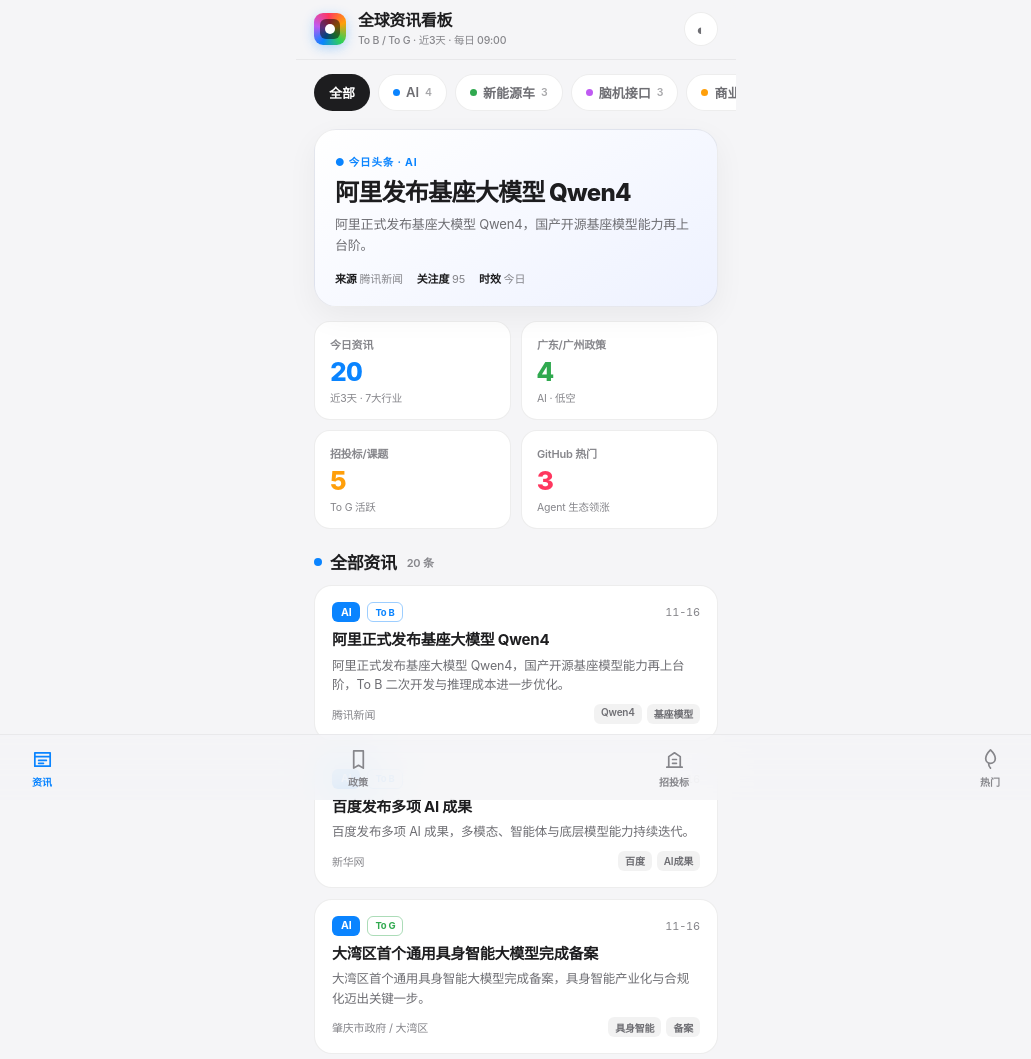
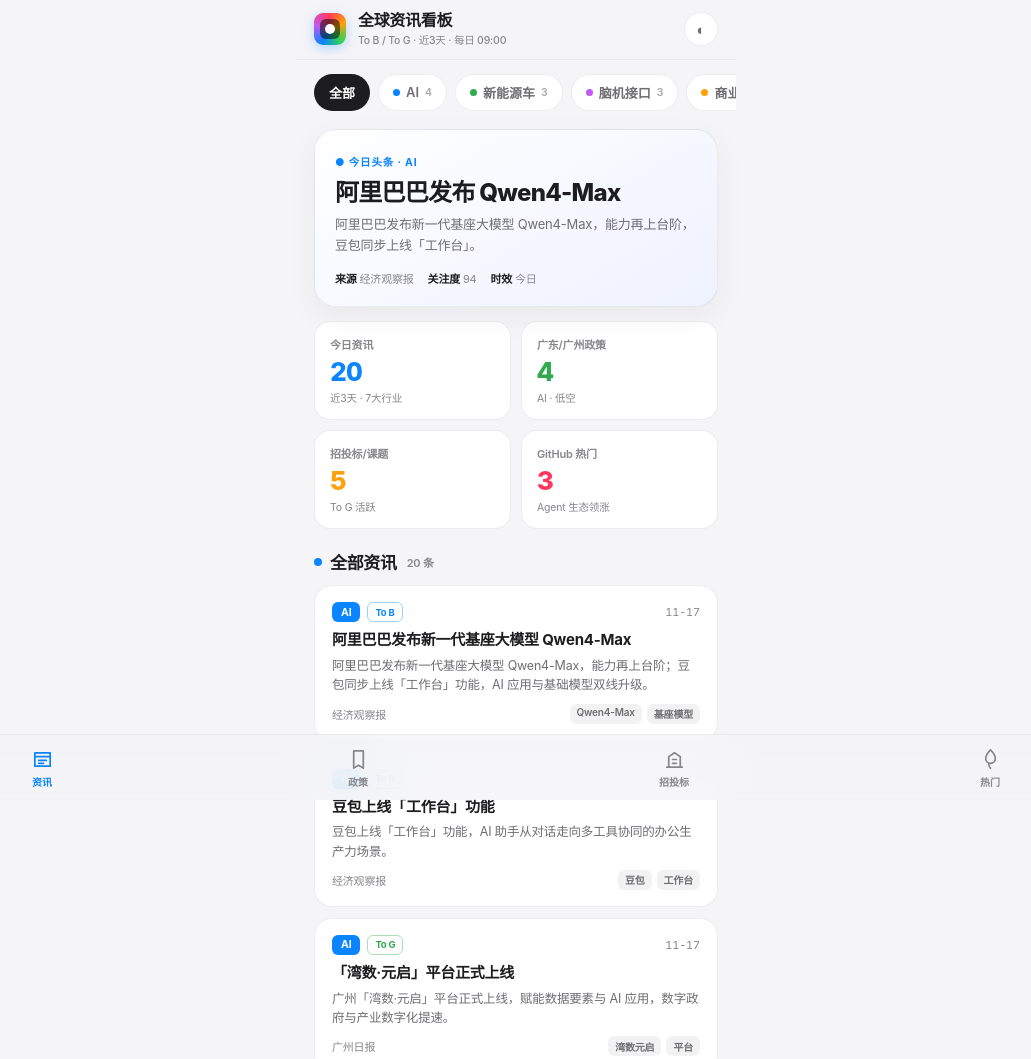
Before and after one commit to cynthia31415926-eng/global-intelligence, a plain HTML site: page m.html in a window 1280 px wide. Shown: the top 1059 px of the page, without its empty margins (124-1155 px from the left). Drawn offline with Linux system fonts and the light colour scheme.

Commit message:
update m.html

```diff
--- a/m.html
+++ b/m.html
@@ -225,85 +225,85 @@
 <script>
 const DATA = [
   // AI
-  {id:1,ind:"ai",type:"product",aud:"toB",title:"阿里正式发布基座大模型 Qwen4",src:"腾讯新闻",time:"11-16",hot:95,
-    desc:"阿里正式发布基座大模型 Qwen4，国产开源基座模型能力再上台阶，To B 二次开发与推理成本进一步优化。",
-    tags:["Qwen4","基座模型","阿里"],url:"https://news.qq.com/rain/a/20261116A06KWF00"},
-  {id:2,ind:"ai",type:"product",aud:"toB",title:"百度发布多项 AI 成果",src:"新华网",time:"11-16",hot:82,
-    desc:"百度发布多项 AI 成果，多模态、智能体与底层模型能力持续迭代。",
-    tags:["百度","AI成果","多模态"],url:"http://lw.news.cn/20261116/610704c1dca84af29a7129d10ea01aaf/c.html"},
-  {id:3,ind:"ai",type:"policy",aud:"toG",title:"大湾区首个通用具身智能大模型完成备案",src:"肇庆市政府 / 大湾区",time:"11-16",hot:86,
+  {id:1,ind:"ai",type:"product",aud:"toB",title:"阿里巴巴发布新一代基座大模型 Qwen4-Max",src:"经济观察报",time:"11-17",hot:94,
+    desc:"阿里巴巴发布新一代基座大模型 Qwen4-Max，能力再上台阶；豆包同步上线「工作台」功能，AI 应用与基础模型双线升级。",
+    tags:["Qwen4-Max","基座模型","阿里"],url:"http://www.eeo.com.cn/2026/1117/1094538.shtml"},
+  {id:2,ind:"ai",type:"product",aud:"toB",title:"豆包上线「工作台」功能",src:"经济观察报",time:"11-17",hot:82,
+    desc:"豆包上线「工作台」功能，AI 助手从对话走向多工具协同的办公生产力场景。",
+    tags:["豆包","工作台","办公"],url:"http://www.eeo.com.cn/2026/1117/1094538.shtml"},
+  {id:3,ind:"ai",type:"product",aud:"toG",title:"「湾数·元启」平台正式上线",src:"广州日报",time:"11-17",hot:84,
+    desc:"广州「湾数·元启」平台正式上线，赋能数据要素与 AI 应用，数字政府与产业数字化提速。",
+    tags:["湾数元启","平台","广州"],url:"https://zfsg.gd.gov.cn/xxfb/mtbd/content/post_4980901.html"},
+  {id:4,ind:"ai",type:"policy",aud:"toG",title:"大湾区首个通用具身智能大模型完成备案",src:"肇庆市政府 / 大湾区",time:"11-16",hot:86,
     desc:"大湾区首个通用具身智能大模型完成备案，具身智能产业化与合规化迈出关键一步。",
     tags:["具身智能","备案","大湾区"],url:"https://www.zhaoqing.gov.cn/zqkjj/gkmlpt/content/3/3300/post_3300343.html"},
-  {id:4,ind:"ai",type:"product",aud:"toB",title:"AI 周观察：谷歌与 Anthropic 更新旗舰模型",src:"新浪财经",time:"11-16",hot:76,
-    desc:"谷歌与 Anthropic 本周更新旗舰模型，Coreweave 财报表现良好，AI 算力与应用双线升温。",
-    tags:["旗舰模型","谷歌","Anthropic"],url:"http://stock.finance.sina.com.cn/stock/go.php/vReport_Show/kind/strategy/rptid/848085438342/index.phtml"},
   // 新能源车
-  {id:5,ind:"nev",type:"market",aud:"toB",title:"前 10 月新能源车销量占比 54.8%",src:"北京日报",time:"11-16",hot:80,
+  {id:5,ind:"nev",type:"market",aud:"toB",title:"前 10 月新能源车销量占比 54.8%",src:"北京日报",time:"11-16",hot:78,
     desc:"前 10 月新能源车销量占比达 54.8%，渗透率持续走高，行业景气度与分化并存。",
-    tags:["销量占比","54.8%","渗透率"],url:"http://rss2.bjd.com.cn/content/s6af79ebae4b039a8e2f39674.html"},
-  {id:6,ind:"nev",type:"market",aud:"toB",title:"乘联分会：10 月新能源批发预估 180 万辆，同比 +12%",src:"智通财经",time:"11-10",hot:74,
+    tags:["销量占比","54.8%"],url:"http://rss2.bjd.com.cn/content/s6af79ebae4b039a8e2f39674.html"},
+  {id:6,ind:"nev",type:"market",aud:"toB",title:"乘联分会：10 月新能源批发预估 180 万辆，同比 +12%",src:"智通财经",time:"11-10",hot:72,
     desc:"乘联分会预估 10 月全国乘用车厂商新能源批发 180 万辆，同比增长 12%、环比增长 8%。",
     tags:["批发","180万辆"],url:"https://hk.investing.com/news/stock-market-news/article-1735330"},
-  {id:7,ind:"nev",type:"market",aud:"toB",title:"花旗：中国车企 11 月首周电动车订单环比升 4%",src:"证券之星",time:"11-10",hot:68,
+  {id:7,ind:"nev",type:"market",aud:"toB",title:"花旗：中国车企 11 月首周电动车订单环比升 4%",src:"证券之星",time:"11-10",hot:66,
     desc:"花旗报告显示中国车企 11 月首周电动车订单环比升 4%，但预计 11 月零售同比跌 5.9%。",
     tags:["订单","环比+4%"],url:"https://4g.stockstar.com/detail/IG2026111000033156"},
   // 脑机接口
-  {id:8,ind:"bci",type:"product",aud:"toB",title:"脑虎披露「三全」脑机接口进展，AI 协同完成率 84%",src:"网易 / 腾讯",time:"11-16",hot:84,
+  {id:8,ind:"bci",type:"market",aud:"toB",title:"脑机接口公司进入「物理世界模型」落地期",src:"中国证券报",time:"11-17",hot:84,
+    desc:"脑机接口公司进入「物理世界模型」落地期，从信号解码走向对物理世界的理解与操控。",
+    tags:["物理世界模型","落地"],url:"https://www.cnstock.com/commonDetail/828944"},
+  {id:9,ind:"bci",type:"product",aud:"toB",title:"脑虎披露「三全」脑机接口进展，AI 协同完成率 84%",src:"网易 / 腾讯",time:"11-16",hot:82,
     desc:"脑虎披露「三全」脑机接口最新进展，AI 协同下连续出行任务一次性完成率达 84%。",
     tags:["三全","AI协同","84%"],url:"https://www.163.com/dy/article/LBRN57LE0534A4SC.html"},
-  {id:9,ind:"bci",type:"research",aud:"toG",title:"我科研团队打造「模拟人生」脑机未来试验场",src:"科技日报",time:"11-16",hot:74,
+  {id:10,ind:"bci",type:"research",aud:"toG",title:"我科研团队打造「模拟人生」脑机未来试验场",src:"科技日报",time:"11-16",hot:72,
     desc:"我国科研团队打造脑机接口「模拟人生」未来试验场，加速脑机交互场景验证。",
-    tags:["模拟人生","试验场","场景"],url:"https://www.stdaily.com/web/gdxw/2026-11/16/content_613749.html"},
-  {id:10,ind:"bci",type:"product",aud:"toG",title:"脑机接口让 52 岁瘫痪阿姨重新「掌控」手机",src:"杭州网",time:"11-13",hot:78,
-    desc:"脑机接口帮助 52 岁瘫痪患者重新操控手机，侵入式脑机接口在康复场景再获实证。",
-    tags:["康复","实证","侵入式"],url:"https://hznews.hangzhou.com.cn/kejiao/content/2026-11/13/content_9370984.htm"},
+    tags:["模拟人生","试验场"],url:"https://www.stdaily.com/web/gdxw/2026-11/16/content_613749.html"},
   // 商业航天
-  {id:11,ind:"aero",type:"product",aud:"toG",title:"长征十二号成功发射卫星互联网低轨 29 组卫星",src:"北京市科委",time:"11-16",hot:90,
+  {id:11,ind:"aero",type:"market",aud:"toB",title:"美「火神」火箭发射失败，亚马逊 40 卫星未能进轨道",src:"香港文汇报",time:"11-17",hot:78,
+    desc:"美国「火神」火箭发射失败，亚马逊 40 颗卫星未能进入预定轨道，商业发射可靠性受关注。",
+    tags:["火神","发射失败","亚马逊"],url:"https://www.wenweipo.com/a/202611/17/AP6afb65b4e4b028ec019436e1.html"},
+  {id:12,ind:"aero",type:"product",aud:"toG",title:"长征十二号成功发射卫星互联网低轨 29 组卫星",src:"北京市科委",time:"11-16",hot:88,
     desc:"长征十二号运载火箭成功发射卫星互联网低轨 29 组卫星，卫星互联网组网节奏持续加快。",
-    tags:["长征十二号","卫星互联网","低轨"],url:"https://kw.beijing.gov.cn/xwdt/kcyx/xwdtyqqy/202611/t20261116_4947288.html"},
-  {id:12,ind:"aero",type:"product",aud:"toG",title:"星河动力谷神星二号飞行试验成功",src:"科普中国",time:"11-16",hot:78,
+    tags:["长征十二号","卫星互联网"],url:"https://kw.beijing.gov.cn/xwdt/kcyx/xwdtyqqy/202611/t20261116_4947288.html"},
+  {id:13,ind:"aero",type:"product",aud:"toG",title:"星河动力谷神星二号飞行试验成功",src:"科普中国",time:"11-16",hot:76,
     desc:"星河动力谷神星二号飞行试验成功，商业固体火箭常态化入轨能力持续验证。",
     tags:["谷神星二号","飞行试验"],url:"https://cloud.kepuchina.cn/h5/detail?id=7518743355765465088"},
-  {id:13,ind:"aero",type:"market",aud:"toB",title:"美「火神」火箭异常，40 颗宽带卫星未能入轨",src:"新浪财经",time:"11-16",hot:74,
-    desc:"美国「火神」火箭升空约 10 分钟后异常，未能将 40 颗宽带通信卫星送入预定轨道。",
-    tags:["火神火箭","异常","入轨失败"],url:"https://finance.sina.com.cn/roll/2026-11-16/doc-iniywnmm1396619.shtml"},
   // 智能船舶
-  {id:14,ind:"ship",type:"product",aud:"toB",title:"全国首艘纯电动智能集装箱船「图灵」号交付青岛港",src:"山东新闻网",time:"11-16",hot:80,
+  {id:14,ind:"ship",type:"product",aud:"toB",title:"全国首艘纯电动智能集装箱船「图灵」号交付青岛港",src:"山东新闻网",time:"11-16",hot:78,
     desc:"全国首艘纯电动智能集装箱船「图灵」号交付并落地青岛港，绿色智能航运迈出标志性一步。",
     tags:["图灵号","纯电动","首艘"],url:"https://sdxxcn.com/4/2/2262920"},
-  {id:15,ind:"ship",type:"product",aud:"toB",title:"连企重新定义船舶智驾，让「中国造」装上「中国大脑」",src:"大连日报",time:"11-16",hot:68,
+  {id:15,ind:"ship",type:"product",aud:"toB",title:"连企重新定义船舶智驾，让「中国造」装上「中国大脑」",src:"大连日报",time:"11-16",hot:66,
     desc:"大连企业推进船舶智能驾驶国产化，让「中国造」船舶装上「中国大脑」，自主可控提速。",
-    tags:["船舶智驾","国产化","中国大脑"],url:"https://temp.dlyj.dl.gov.cn/art/2026/11/16/art_1185_2543795.html"},
+    tags:["船舶智驾","国产化"],url:"https://temp.dlyj.dl.gov.cn/art/2026/11/16/art_1185_2543795.html"},
   // 低空经济
-  {id:16,ind:"low",type:"market",aud:"toG",title:"广州的天空，正在被重新定义",src:"广州日报 / 广州热力值",time:"11-16",hot:80,
+  {id:16,ind:"low",type:"market",aud:"toG",title:"总投资 3.66 亿！花都低空临空产业再添硬核支撑",src:"广州市花都区政府",time:"11-17",hot:82,
+    desc:"广州花都低空临空产业项目总投资 3.66 亿元落地，低空基础设施与产业集聚再提速。",
+    tags:["花都","3.66亿","低空临空"],url:"https://www.huadu.gov.cn/yshj/hdzs/zsxx/content/post_11104272.html"},
+  {id:17,ind:"low",type:"market",aud:"toG",title:"广州的天空，正在被重新定义",src:"广州日报 / 广州热力值",time:"11-16",hot:76,
     desc:"广州低空经济加速起势，无人机配送、低空文旅与城市空中交通场景密集落地。",
     tags:["广州","低空","场景"],url:"https://m.sohu.com/a/1091246329_100116740/"},
-  {id:17,ind:"low",type:"research",aud:"toB",title:"低空航空器：拿证与拿钱，顺序应该怎么排？",src:"中国民航报",time:"11-11",hot:66,
-    desc:"行业探讨低空航空器适航取证与商业化交付节奏，适航与订单激励如何平衡。",
-    tags:["适航","取证","商业化"],url:"https://www.cannews.com.cn/dikongjingji/2026/11-11/9kwq2YAr.html"},
   // GitHub 热门
-  {id:18,ind:"gh",type:"github",aud:"toB",title:"GitHub 本周热榜：Astryx 周增第一",src:"掘金 / GitHub",time:"11-16",hot:74,stars:"—",
-    desc:"GitHub 本周热榜 Astryx 周增第一，Agent 的下一战转向设计、评审与验收。",
-    tags:["Astryx","周榜","Agent"],url:"https://juejin.cn/post/7708236158949441551"},
-  {id:19,ind:"gh",type:"github",aud:"toB",title:"GitHub 日榜趋势速报（11-16）",src:"掘金 / GitHub Trending",time:"11-16",hot:70,stars:"—",
+  {id:18,ind:"gh",type:"github",aud:"toB",title:"GitHub 日榜趋势速报（11-17）",src:"掘金 / GitHub Trending",time:"11-17",hot:72,stars:"—",
     desc:"GitHub 日榜趋势集中在 AI Agent、开源模型与开发者工具。",
-    tags:["Trending","Agent"],url:"https://www.cnblogs.com/wflynn/p/23676650"},
+    tags:["Trending","Agent"],url:"https://www.cnblogs.com/wflynn/p/23689207"},
+  {id:19,ind:"gh",type:"github",aud:"toB",title:"GitHub AI 热门项目（自动更新）",src:"GitHub / awesome-chatgpt-zh",time:"11-17",hot:68,stars:"—",
+    desc:"持续追踪 GitHub AI 热门开源项目，覆盖 Agent、多模态与开发者工具。",
+    tags:["AI 项目","自动更新"],url:"https://github.com/embraceagi/awesome-chatgpt-zh/blob/4f57f047e1aacbbf08ff3c367879d2d18fdbf291/docs/Trending.md"},
   {id:20,ind:"gh",type:"github",aud:"toB",title:"github-hot-hub：GitHub 热门仓库每小时归档",src:"GitHub",time:"长期",hot:64,stars:"—",
     desc:"每小时更新、按天归档 GitHub 热门仓库，适合 To B 团队持续追踪开源热点。",
     tags:["归档","追踪"],url:"https://github.com/SnailDev/github-hot-hub"},
 ];
 const POLICY = [
-  {t:"大湾区首个通用具身智能大模型完成备案",src:"肇庆市政府 / 大湾区",time:"11-16",tag:"AI",url:"https://www.zhaoqing.gov.cn/zqkjj/gkmlpt/content/3/3300/post_3300343.html"},
-  {t:"广东发布词元经济高质量发展行动计划",src:"广东省政府",time:"11-13",tag:"AI",url:"https://www.gd.gov.cn/gdywdt/zwzt/rgznjqr/yycj/content/post_4978981.html"},
+  {t:"「湾数·元启」平台正式上线",src:"广州日报",time:"11-17",tag:"AI",url:"https://zfsg.gd.gov.cn/xxfb/mtbd/content/post_4980901.html"},
+  {t:"广东设立省级词元交易服务平台",src:"广东省政府",time:"11-13",tag:"AI",url:"https://www.gdhmo.gov.cn/xwzx/gdyw/content/post_123694.html"},
   {t:"广州「十五五」规划：打造全球领先空天强市",src:"广州市政府",time:"11-13",tag:"空天",url:"https://www.gz.gov.cn/gzzcwjk/gzdata/content/mpost_10833638.html"},
   {t:"六部门：加快脑机接口在养老领域应用",src:"多部委",time:"11-11",tag:"脑机",url:"https://finance.jrj.com.cn/2026/11/11071059094940.shtml"},
 ];
 const TENDER = [
+  {t:"广州市数智口岸与数字贸易枢纽工程建设项目（二期）主体实施招标",src:"中国政府采购网",time:"11-16",amount:"招标公告",url:"http://www.ccgp.gov.cn/cggg/dfgg/gkzb/202611/t20261116_27692453.htm"},
   {t:"三元里街智慧环卫项目招标",src:"中国政府采购网",time:"11-16",amount:"招标公告",url:"http://www.ccgp.gov.cn/cggg/dfgg/gkzb/202611/t20261116_27687381.htm"},
   {t:"广州低空基础设施建设规划及近期实施方案项目招标",src:"中国政府采购网",time:"11-11",amount:"招标公告",url:"http://www.ccgp.gov.cn/cggg/dfgg/gkzb/202611/t20261111_27665628.htm"},
   {t:"广州白云国际机场云计算数据中心扩容项目（四期）公开招标",src:"中国招标网",time:"11-10",amount:"招标公告",url:"http://www.365trade.com.cn/zhwzb/894944.jhtml"},
   {t:"广州琶洲港澳码头低空科技公园配套设施工程",src:"广州市规自局",time:"11-08",amount:"工程公示",url:"https://ghzyj.gz.gov.cn/ywpd/cxgh/ghxkgsgb/phgbnew/gbt/2025/content/post_11090056.html"},
-  {t:"广州海珠区：人工智能大模型应用政策兑现（第六批）",src:"广州市海珠区政府",time:"11-09",amount:"政策兑现",url:"https://www.haizhu.gov.cn/gzhzrgzn/gkmlpt/content/11/11091/post_11091597.html"},
 ];
 const INDUSTRIES = [
   {key:"ai",name:"AI",color:"#0a84ff"},
@@ -361,9 +361,9 @@ function renderFeed(){
   const hero=`
     <div class="hero">
       <span class="kicker">● 今日头条 · AI</span>
-      <h1>阿里发布基座大模型 Qwen4</h1>
-      <div class="lead">阿里正式发布基座大模型 Qwen4，国产开源基座模型能力再上台阶。</div>
-      <div class="hmeta"><span><b>来源</b> 腾讯新闻</span><span><b>关注度</b> 95</span><span><b>时效</b> 今日</span></div>
+      <h1>阿里巴巴发布 Qwen4-Max</h1>
+      <div class="lead">阿里巴巴发布新一代基座大模型 Qwen4-Max，能力再上台阶，豆包同步上线「工作台」。</div>
+      <div class="hmeta"><span><b>来源</b> 经济观察报</span><span><b>关注度</b> 94</span><span><b>时效</b> 今日</span></div>
     </div>
     <div class="stats">
       <div class="stat c1"><div class="k">今日资讯</div><div class="v">${DATA.length}</div><div class="d">近3天 · 7大行业</div></div>
```
